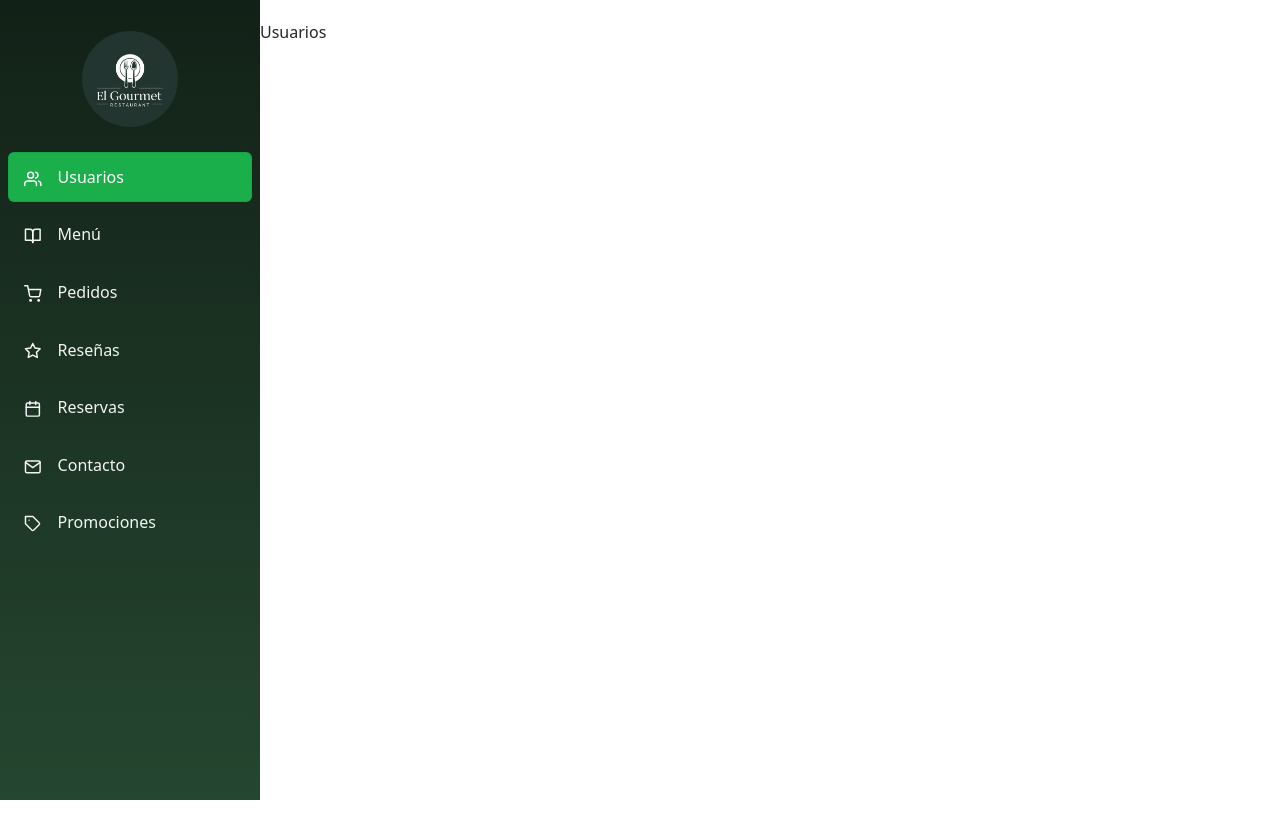
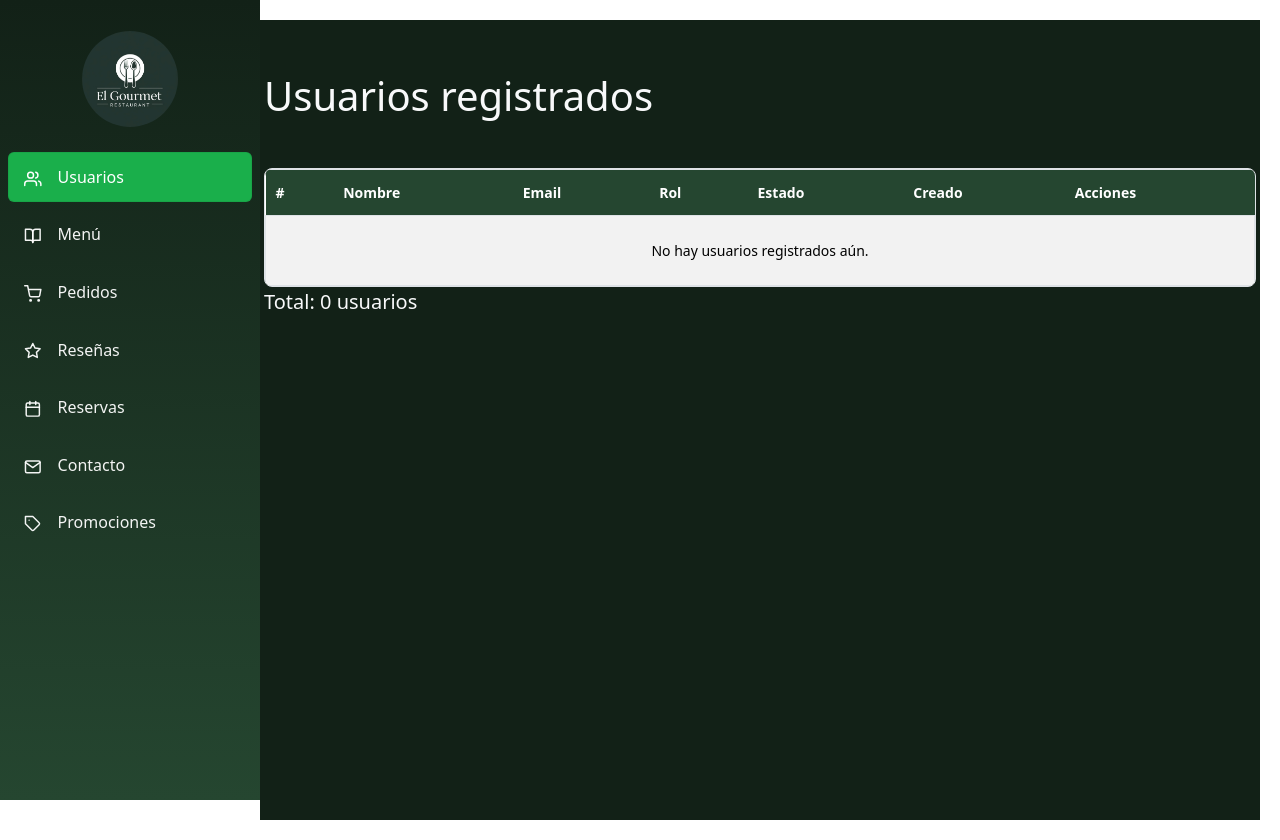
Before and after one commit to Zlauta/Front-P3, a React (Vite) app: page /admin/usuarios in a window 1280 px wide. Before the commit the page ends 800 px from the top, so only its background shows below. Built offline with nearby package versions, Linux system fonts and the light colour scheme.

Commit message:
agregro tabla para mostrar todos los usuarios registrados para que puedan ser vistos y modificados por usuarios administradores

```diff
--- /dev/null
+++ b/src/components/admin/TablaUsuarios.css
@@ -0,0 +1,247 @@
+.table-responsive {
+  overflow-x: auto;
+  border-radius: 8px;
+  border: 1px solid #dee2e6;
+  width: 100%;
+}
+
+.table {
+  margin-bottom: 0;
+  background: rgb(255, 255, 255);
+  font-family: system-ui, -apple-system, BlinkMacSystemFont, "Segoe UI", Roboto,
+    Oxygen, Ubuntu, Cantarell, "Open Sans", "Helvetica Neue", sans-serif;
+  width: 100%;
+  min-width: 800px;
+}
+
+.table th {
+  background: #254630;
+  color: white;
+  font-weight: 600;
+  padding: 12px 10px;
+  border: none;
+  font-size: 14px;
+  white-space: nowrap;
+}
+
+.table td {
+  padding: 12px 10px;
+  vertical-align: middle;
+  border-color: #dee2e6;
+  font-size: 14px;
+}
+
+.col-numero {
+  width: 60px;
+  text-align: center;
+}
+
+.numero-fila {
+  font-size: 14px;
+  color: #495057;
+  font-weight: bold;
+}
+
+.col-rol {
+  width: 120px;
+}
+
+.badge-rol {
+  padding: 5px 10px;
+  border-radius: 8px;
+  background-color: #e9ecef;
+  font-size: 12px;
+  font-weight: 500;
+  display: inline-block;
+}
+
+.texto-rol {
+  font-size: 12px;
+  color: #495057;
+  text-transform: capitalize;
+}
+
+.col-titulo {
+  min-width: 200px;
+  max-width: 250px;
+}
+
+.contenedor-titulo {
+  display: flex;
+  align-items: center;
+  gap: 10px;
+}
+
+
+
+
+.contenedor-botones {
+  display: flex;
+  gap: 8px;
+  justify-content: center;
+  flex-wrap: nowrap;
+}
+
+.btn-tabla {
+  padding: 6px 12px;
+  font-size: 13px;
+  font-weight: 500;
+  border-radius: 4px;
+  transition: all 0.2s;
+  border: 1px solid;
+  white-space: nowrap;
+  min-width: 70px;
+}
+
+@media (max-width: 1024px) {
+  .table {
+    min-width: 900px;
+  }
+
+  .table th,
+  .table td {
+    padding: 10px 8px;
+    font-size: 13px;
+  }
+
+  .imagen-juego {
+    width: 45px;
+    height: 45px;
+  }
+
+  .btn-tabla {
+    padding: 5px 10px;
+    font-size: 12px;
+    min-width: 65px;
+  }
+
+  .col-descripcion {
+    max-width: 250px;
+  }
+}
+
+@media (max-width: 768px) {
+  .table {
+    min-width: 950px;
+  }
+
+  .table th,
+  .table td {
+    padding: 9px 7px;
+    font-size: 12px;
+  }
+
+  .imagen-juego {
+    width: 40px;
+    height: 40px;
+  }
+
+  .titulo-juego {
+    font-size: 13px;
+  }
+
+  .btn-tabla {
+    padding: 5px 8px;
+    font-size: 11px;
+    min-width: 60px;
+  }
+
+  .descripcion-juego {
+    font-size: 12px;
+  }
+
+  .col-descripcion {
+    max-width: 220px;
+  }
+}
+
+@media (max-width: 576px) {
+  .table {
+    min-width: 1000px;
+  }
+
+  .table th,
+  .table td {
+    padding: 8px 6px;
+    font-size: 11px;
+  }
+
+  .imagen-juego {
+    width: 35px;
+    height: 35px;
+  }
+
+  .titulo-juego {
+    font-size: 12px;
+  }
+
+  .btn-tabla {
+    padding: 4px 7px;
+    font-size: 10px;
+    min-width: 55px;
+  }
+
+  .descripcion-juego {
+    font-size: 11px;
+  }
+
+  .numero-fila {
+    font-size: 12px;
+  }
+
+  .texto-rol {
+    font-size: 11px;
+  }
+
+  .precio-juego {
+    font-size: 12px;
+  }
+
+  .genero-juego {
+    font-size: 11px;
+  }
+
+  .fecha-juego {
+    font-size: 10px;
+  }
+
+  .col-descripcion {
+    max-width: 200px;
+  }
+}
+
+.fila-tabla:hover {
+  background-color: #f8f9fa !important;
+}
+
+.table-responsive::-webkit-scrollbar {
+  height: 8px;
+}
+
+.table-responsive::-webkit-scrollbar-track {
+  background: #f1f1f1;
+  border-radius: 4px;
+}
+
+.table-responsive::-webkit-scrollbar-thumb {
+  background: #a8a8a8;
+  border-radius: 4px;
+}
+
+.table-responsive::-webkit-scrollbar-thumb:hover {
+  background: #8a8a8a;
+}
+
+.table-striped tbody tr:nth-of-type(odd) {
+  background-color: rgba(0, 0, 0, 0.02);
+}
+
+.table-responsive {
+  position: relative;
+}
+
+@media (max-width: 768px) {
+  .table-responsive::after {
+    display: block;
+  }
+}
--- /dev/null
+++ b/src/components/admin/TablaUsuarios.jsx
@@ -0,0 +1,134 @@
+import { useEffect, useState } from "react";
+import { Table, Button, Form } from "react-bootstrap";
+import Swal from "sweetalert2";
+import "./TablaUsuarios.css";
+import {
+  obtenerUsuariosDeLocalStorage,
+  guardarEnLocalStorage,
+} from "../../utils/localStorage.users";
+
+function formatearFecha(iso) {
+  try {
+    return new Date(iso).toLocaleString();
+  } catch {
+    return iso ?? "";
+  }
+}
+
+export default function TablaUsuarios() {
+  const [usuarios, setUsuarios] = useState([]);
+  const [ediciones, setEdiciones] = useState({});
+
+  const cargar = () => setUsuarios(obtenerUsuariosDeLocalStorage());
+
+  useEffect(() => {
+    cargar();
+    const enAlmacenamiento = (evento) => {
+      if (evento.key === "usuarios") cargar();
+    };
+    window.addEventListener("storage", enAlmacenamiento);
+    return () => window.removeEventListener("storage", enAlmacenamiento);
+  }, []);
+
+  const manejarCambio = (id, valor) => {
+    setEdiciones((prev) => ({
+      ...prev,
+      [id]: {
+        ...prev[id],
+        estado: valor,
+      },
+    }));
+  };
+
+  const guardarCambios = (id) => {
+    const cambios = ediciones[id];
+    if (!cambios) return;
+
+    const actualizados = usuarios.map((u) =>
+      u.id === id ? { ...u, ...cambios } : u
+    );
+
+    guardarEnLocalStorage(actualizados);
+    setUsuarios(actualizados);
+
+    setEdiciones((prev) => {
+      const copia = { ...prev };
+      delete copia[id];
+      return copia;
+    });
+
+    Swal.fire({
+      title: "Cambios guardados",
+      icon: "success",
+      iconColor: "#042550ff",
+      confirmButtonColor: "#042550ff",
+      timer: 1200,
+      showConfirmButton: false,
+      customClass: {
+        popup: "small-alert",
+      },
+    });
+  };
+
+  return (
+    <div className="p-1">
+      <h3 className="text-light fs-1 mt-5 mb-5">Usuarios registrados</h3>
+      <Table striped bordered hover responsive>
+        <thead>
+          <tr>
+            <th>#</th>
+            <th>Nombre</th>
+            <th>Email</th>
+            <th>Rol</th>
+            <th>Estado</th>
+            <th>Creado</th>
+            <th>Acciones</th>
+          </tr>
+        </thead>
+        <tbody>
+          {usuarios.length ? (
+            usuarios.map((usuario, idx) => (
+              <tr key={usuario.id}>
+                <td>{idx + 1}</td>
+                <td>{usuario.nombreUsuario}</td>
+                <td>{usuario.email}</td>
+                <td>{usuario.rol}</td>
+                <td>
+                  <Form.Select
+                    value={ediciones[usuario.id]?.estado ?? usuario.estado}
+                    onChange={(e) => manejarCambio(usuario.id, e.target.value)}
+                  >
+                    <option value="pendiente">pendiente</option>
+                    <option value="aprobado">aprobado</option>
+                    <option value="suspendido">suspendido</option>
+                  </Form.Select>
+                </td>
+                <td>{formatearFecha(usuario.createdAt)}</td>
+                <td className="d-flex flex-column gap-2">
+                  <Button
+                    className="btn-tabla"
+                    size="sm"
+                    variant="secondary"
+                    onClick={() => guardarCambios(usuario.id)}
+                    disabled={!ediciones[usuario.id]}
+                  >
+                    Guardar cambios
+                  </Button>
+                </td>
+              </tr>
+            ))
+          ) : (
+            <tr>
+              <td colSpan={7} className="text-center py-4">
+                No hay usuarios registrados aún.
+              </td>
+            </tr>
+          )}
+        </tbody>
+      </Table>
+      <div className="text-light fs-5">
+        Total: {usuarios.length} usuario{usuarios.length === 1 ? "" : "s"}
+      </div>
+    </div>
+  );
+}
--- a/src/pages/admin/Usuarios.jsx
+++ b/src/pages/admin/Usuarios.jsx
@@ -1,5 +1,13 @@
+import TablaUsuarios from "../../components/admin/TablaUsuarios";
+//import "..user/login.css";
+
 const Usuarios = () => {
-  return <div>Usuarios</div>;
+  //return <div>Usuarios</div>;
+  return (
+    <div className="page-wrapper">
+      <TablaUsuarios></TablaUsuarios>
+    </div>
+  );
 };
 
 export default Usuarios;
```
Also changed, not shown: src/components/admin/loquesea.jsx (deleted).
